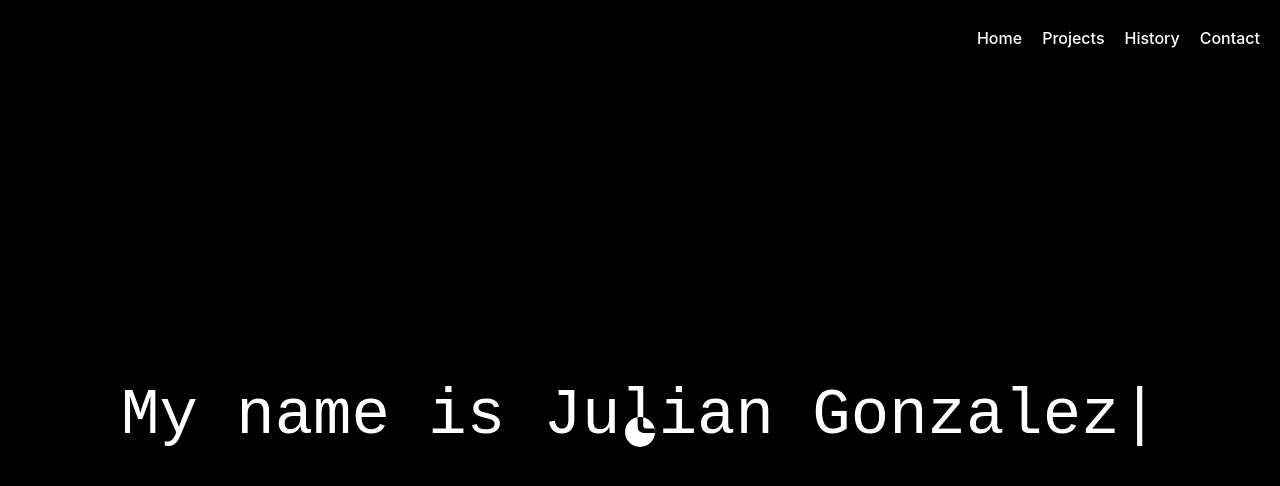
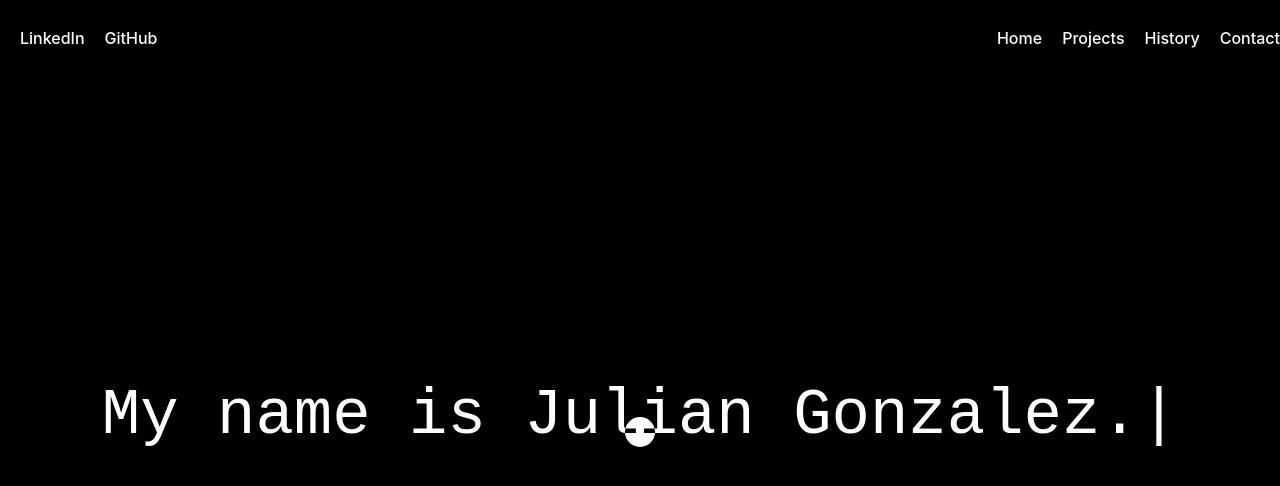
Before and after one commit to jgonz671/Personal-Portolio, a React (Vite) app: page /home in a window 1280 px wide. Shown: the top 486 px of the page. Built offline with nearby package versions, Linux system fonts and the light colour scheme.

Commit message:
full nav bar

```diff
--- a/src/components/Navbar.css
+++ b/src/components/Navbar.css
@@ -1,19 +1,34 @@
 nav {
-    background-color: #000000; /* Dark background color */
+    background-color: #000000;
     padding: 10px;
     position: fixed;
     top: 0;
+    left: 0;
     right: 0;
+    width: 100%;
   }
 
-  ul {
+  .navbar-container {
+    display: flex;
+    justify-content: space-between; /* Positions children (ul) on opposite ends */
+    width: 100%; /* Ensures container uses full width of nav */
+    max-width: 1375px;
+    margin: 0 auto;
+  }
+
+  .social-links, .navigation-links {
     list-style-type: none;
     display: flex;
-    justify-content: flex-end;
+    padding: 0;
   }
 
-  li {
+  .social-links li, .navigation-links li {
     margin: 0 10px;
+  }
+
+  .social-links {
+    margin-right: 10px;
+    justify-content: flex-start;
   }
 
   a {
--- a/src/components/Navbar.jsx
+++ b/src/components/Navbar.jsx
@@ -5,12 +5,18 @@ import './Navbar.css'
 function NavBar() {
   return (
     <nav>
-      <ul>
-        <li><Link to="/home">Home</Link></li>
-        <li><Link to="/project">Projects</Link></li>
-        <li><Link to="/history">History</Link></li>
-        <li><Link to="/contact">Contact</Link></li>
-      </ul>
+      <div className="navbar-container">
+        <ul className="social-links">
+          <li><a href="https://www.linkedin.com/in/julian-gonzalez-b49665203/" target="_blank">LinkedIn</a></li>
+          <li><a href="https://github.com/jgonz671" target="_blank">GitHub</a></li>
+        </ul>
+        <ul className="navigation-links">
+          <li><Link to="/home">Home</Link></li>
+          <li><Link to="/project">Projects</Link></li>
+          <li><Link to="/history">History</Link></li>
+          <li><Link to="/contact">Contact</Link></li>
+        </ul>
+      </div>
     </nav>
   );
 }
--- a/src/routes/Home.jsx
+++ b/src/routes/Home.jsx
@@ -8,7 +8,7 @@ function Home(){
           <Typewriter
             onInit={(typewriter) => {
               typewriter
-                .typeString("My name is Julian Gonzalez")
+                .typeString("My name is Julian Gonzalez.")
                 .pauseFor(1000)
                 .start()
             }}
--- a/src/routes/Text.jsx
+++ b/src/routes/Text.jsx
@@ -8,7 +8,7 @@ function Text(){
           <Typewriter
             onInit={(typewriter) => {
               typewriter
-                .typeString("My name is Julian Gonzalez")
+                .typeString("My name is Julian Gonzalez.")
                 .pauseFor(1000)
                 .start()
             }}
```
